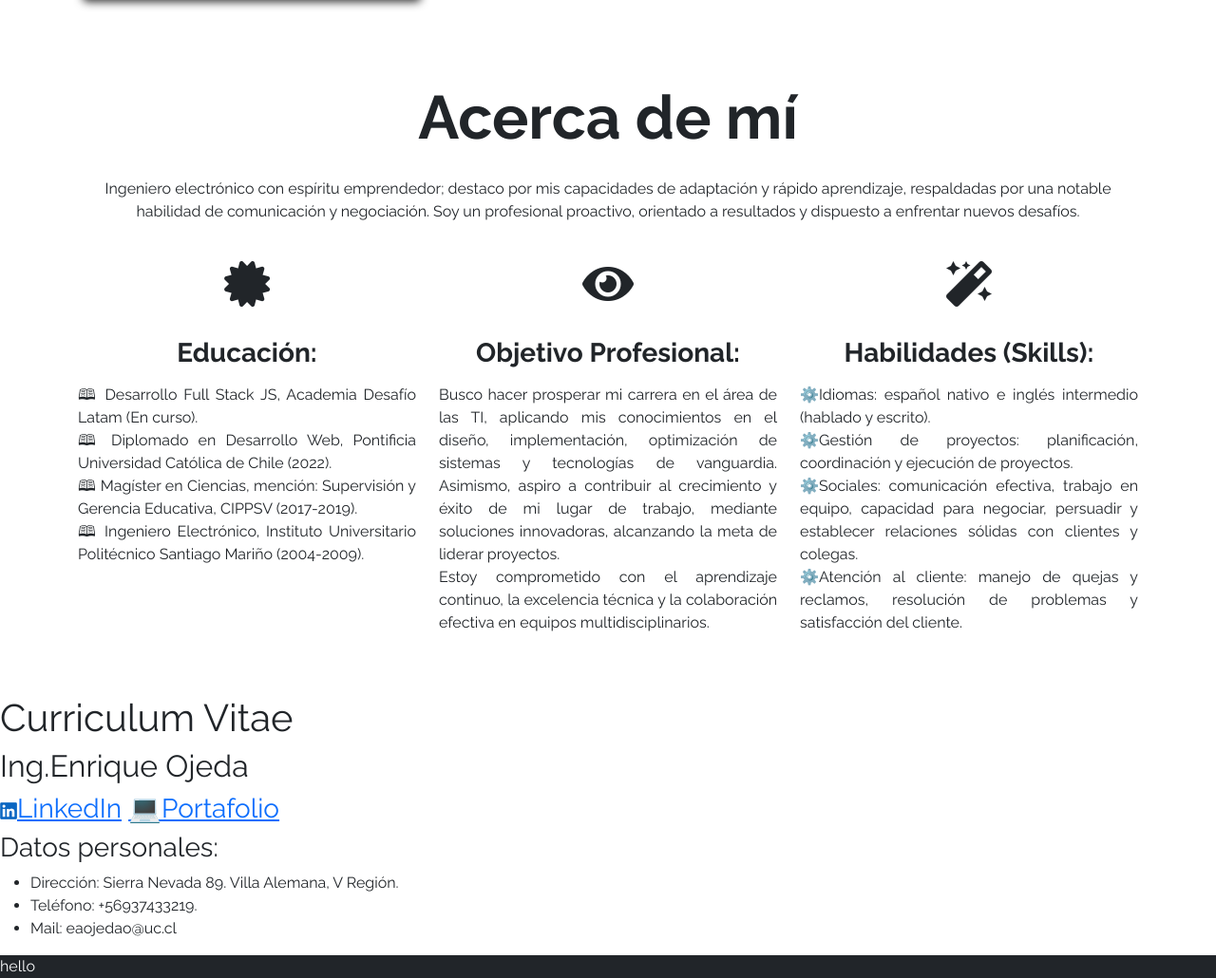
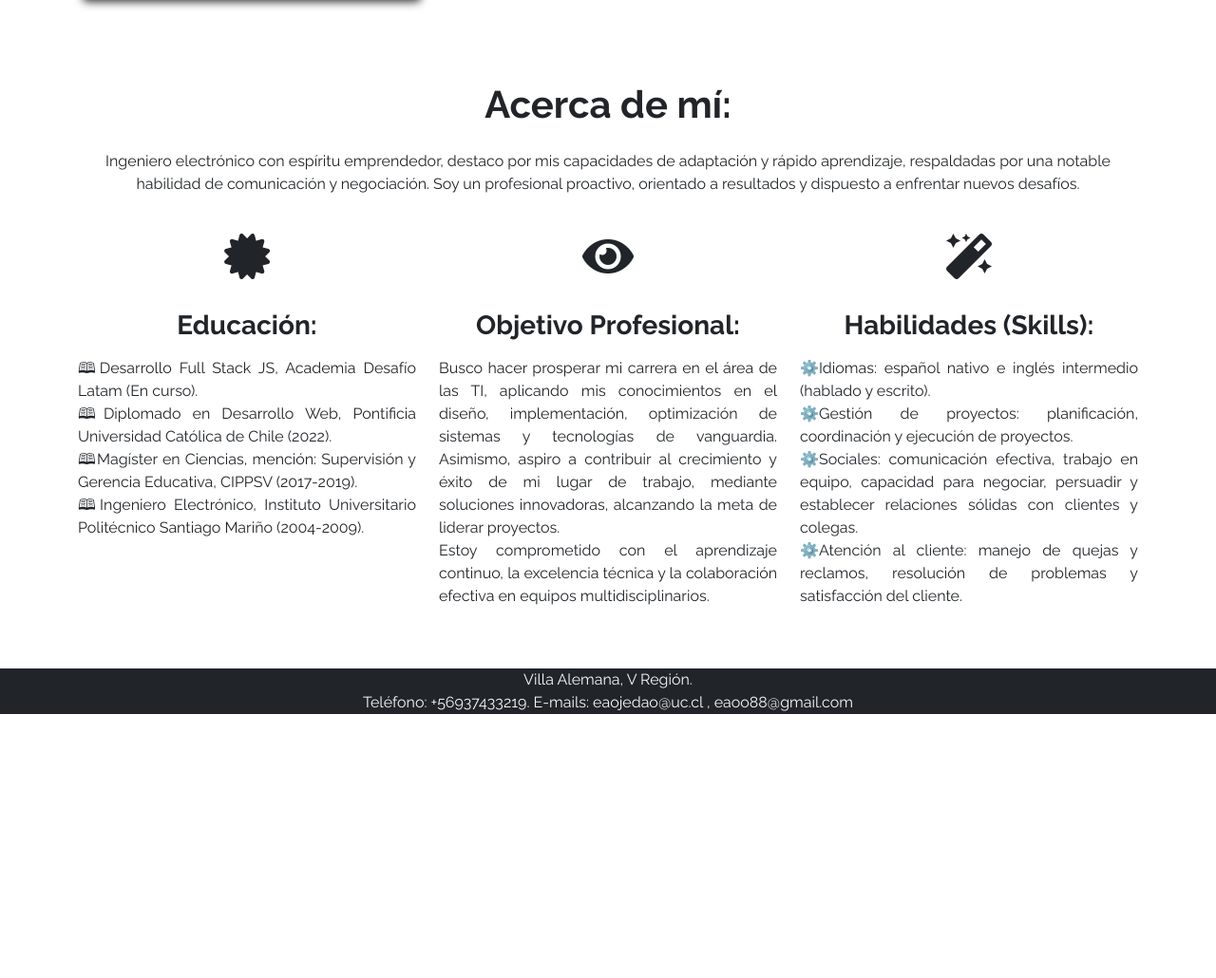
Before and after one commit to enriqueojedao/enriqueojedao.github.io, a plain HTML site: page index.html in a window 1280 px wide. Shown: the part 408-1438 px from the top of the page at 95% size. After the commit the page ends 1160 px from the top, so only its background shows below. Drawn offline with nearby package versions, Linux system fonts and the light colour scheme.

Commit message:
ver 5 INDEX CASI LISTO

```diff
--- a/index.html
+++ b/index.html
@@ -77,11 +77,12 @@
         </div>
     </header>
     <section id="Acerca-de-mi" class="container text-center my-5">
-        <h2 class="display-3 fw-bold my-4">Acerca de mí</h2>
+        <h2 class="display-6 fw-bold my-4">Acerca de mí:</h2>
 
         <p class="my-4">
-            Ingeniero electrónico con espíritu emprendedor; destaco por mis capacidades de adaptación y rápido aprendizaje, respaldadas por una notable habilidad de comunicación y negociación.
-            Soy un profesional proactivo, orientado a resultados y dispuesto a enfrentar nuevos desafíos.
+            Ingeniero electrónico con espíritu emprendedor, destaco por mis capacidades de adaptación y rápido
+            aprendizaje, respaldadas por una notable habilidad de comunicación y negociación. Soy un profesional
+            proactivo, orientado a resultados y dispuesto a enfrentar nuevos desafíos.
         </p>
 
         <div class="row">
@@ -89,17 +90,21 @@
                 <i class="fa fa-certificate fa-3x my-3"></i>
                 <h3 class="my-3 fw-bold">Educación:</h3>
                 <p class="my-3 justify-text">
-                    🕮 Desarrollo Full Stack JS, Academia Desafío Latam (En curso).<br>
-                    🕮 Diplomado en Desarrollo Web, Pontificia Universidad Católica de Chile (2022).<br>
-                    🕮 Magíster en Ciencias, mención: Supervisión y Gerencia Educativa, CIPPSV (2017-2019).<br>
-                    🕮 Ingeniero Electrónico, Instituto Universitario Politécnico Santiago Mariño (2004-2009).
+                    🕮Desarrollo Full Stack JS, Academia Desafío Latam (En curso).<br>
+                    🕮Diplomado en Desarrollo Web, Pontificia Universidad Católica de Chile (2022).<br>
+                    🕮Magíster en Ciencias, mención: Supervisión y Gerencia Educativa, CIPPSV (2017-2019).<br>
+                    🕮Ingeniero Electrónico, Instituto Universitario Politécnico Santiago Mariño (2004-2009).
                 </p>
             </div>
             <div class="col-12 col-md-4">
                 <i class="fa fa-eye fa-3x my-3"></i>
                 <h3 class="my-3 fw-bold">Objetivo Profesional:</h3>
                 <p class="my-3 justify-text">
-                    Busco hacer prosperar mi carrera en el área de las TI, aplicando mis conocimientos en el diseño, implementación, optimización de sistemas y tecnologías de vanguardia. Asimismo, aspiro a contribuir al crecimiento y éxito de mi lugar de trabajo, mediante soluciones innovadoras, alcanzando la meta de liderar proyectos.<br>Estoy comprometido con el aprendizaje continuo, la excelencia técnica y la colaboración efectiva en equipos multidisciplinarios.
+                    Busco hacer prosperar mi carrera en el área de las TI, aplicando mis conocimientos en el diseño,
+                    implementación, optimización de sistemas y tecnologías de vanguardia. Asimismo, aspiro a contribuir
+                    al crecimiento y éxito de mi lugar de trabajo, mediante soluciones innovadoras, alcanzando la meta
+                    de liderar proyectos.<br>Estoy comprometido con el aprendizaje continuo, la excelencia técnica y la
+                    colaboración efectiva en equipos multidisciplinarios.
                 </p>
             </div>
             <div class="col-12 col-md-4">
@@ -108,31 +113,19 @@
                 <p class="my-3 justify-text">
                     ⚙️Idiomas: español nativo e inglés intermedio (hablado y escrito).<br>
                     ⚙️Gestión de proyectos: planificación, coordinación y ejecución de proyectos.<br>
-                    ⚙️Sociales: comunicación efectiva, trabajo en equipo, capacidad para negociar, persuadir y establecer relaciones sólidas con clientes y colegas.<br>
-                    ⚙️Atención al cliente: manejo de quejas y reclamos, resolución de problemas y satisfacción del cliente.<br>
+                    ⚙️Sociales: comunicación efectiva, trabajo en equipo, capacidad para negociar, persuadir y
+                    establecer relaciones sólidas con clientes y colegas.<br>
+                    ⚙️Atención al cliente: manejo de quejas y reclamos, resolución de problemas y satisfacción del
+                    cliente.<br>
 
                 </p>
             </div>
         </div>
     </section>
-
-    <h1>Curriculum Vitae</h1>
-
-    <h2>Ing.Enrique Ojeda</h2>
-    <h3><a href="https://www.linkedin.com/in/enrique-a-ojeda-o-809080184/" target="_blank">
-            <img src="./assets/img/in.png" alt="Logo Linkedin" width="18" height="18">LinkedIn</a>
-        <a href="portafolio.html" target="_blank">💻Portafolio</a>
-    </h3>
-    <h3>Datos personales:</h3>
-    <ul>
-        <li>Dirección: Sierra Nevada 89. Villa Alemana, V Región.</li>
-        <li>Teléfono: +56937433219.</li>
-        <li>Mail: eaojedao@uc.cl</li>
-    </ul>
     <script src="https://cdn.jsdelivr.net/npm/bootstrap@5.1.3/dist/js/bootstrap.bundle.min.js"
         integrity="sha384-ka7Sk0Gln4gmtz2MlQnikT1wXgYsOg+OMhuP+IlRH9sENBO0LRn5q+8nbTov4+1p"
         crossorigin="anonymous"></script>
-        <footer class="bg-dark text-light">hello</footer>
+    <footer class="bg-dark text-light text-center">Villa Alemana, V Región.<br>Teléfono: +56937433219. E-mails: eaojedao@uc.cl , eaoo88@gmail.com</footer>
 </body>
 
 </html>
```
